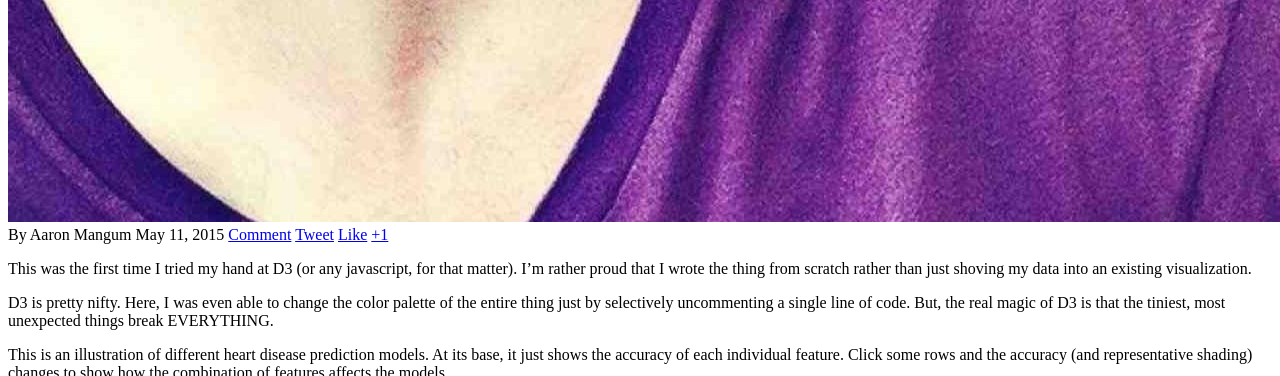
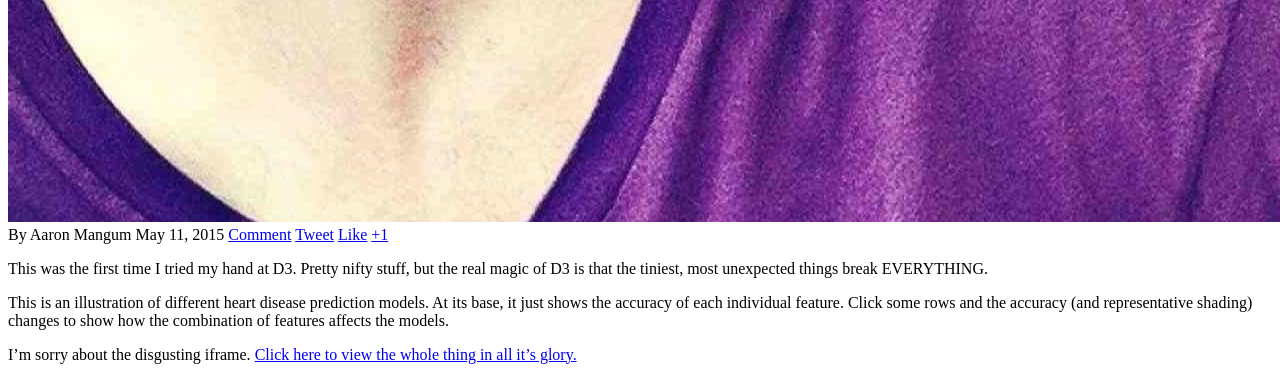
Before and after one commit to potatochip/potatochip.github.io, a Jekyll site: the page built from _posts/articles/2015-5-11-Heart-Disease-D3.md, in a window 1280 px wide and 900 px high, scrolled down 2013 px, cut to the strip 0-376 px from the top of the window. Built offline with Jekyll 4.4.1, drawn with Linux system fonts in a browser that asks for light colours; nearby versions of some CDN libraries; comment, search, counter and statistics services are not loaded.

Commit message:
Update 2015-5-11-Heart-Disease-D3.md

```diff
--- a/_posts/articles/2015-5-11-Heart-Disease-D3.md
+++ b/_posts/articles/2015-5-11-Heart-Disease-D3.md
@@ -9,9 +9,7 @@
 permalink: Heart-Disease-D3
 ---
 
-This was the first time I tried my hand at D3 (or any javascript, for that matter). I'm rather proud that I wrote the thing from scratch rather than just shoving my data into an existing visualization.
-
-D3 is pretty nifty. Here, I was even able to change the color palette of the entire thing just by selectively uncommenting a single line of code. But, the real magic of D3 is that the tiniest, most unexpected things break EVERYTHING.
+This was the first time I tried my hand at D3. Pretty nifty stuff, but the real magic of D3 is that the tiniest, most unexpected things break EVERYTHING.
 
 This is an illustration of different heart disease prediction models. At its base, it just shows the accuracy of each individual feature. Click some rows and the accuracy (and representative shading) changes to show how the combination of features affects the models.
 
```
